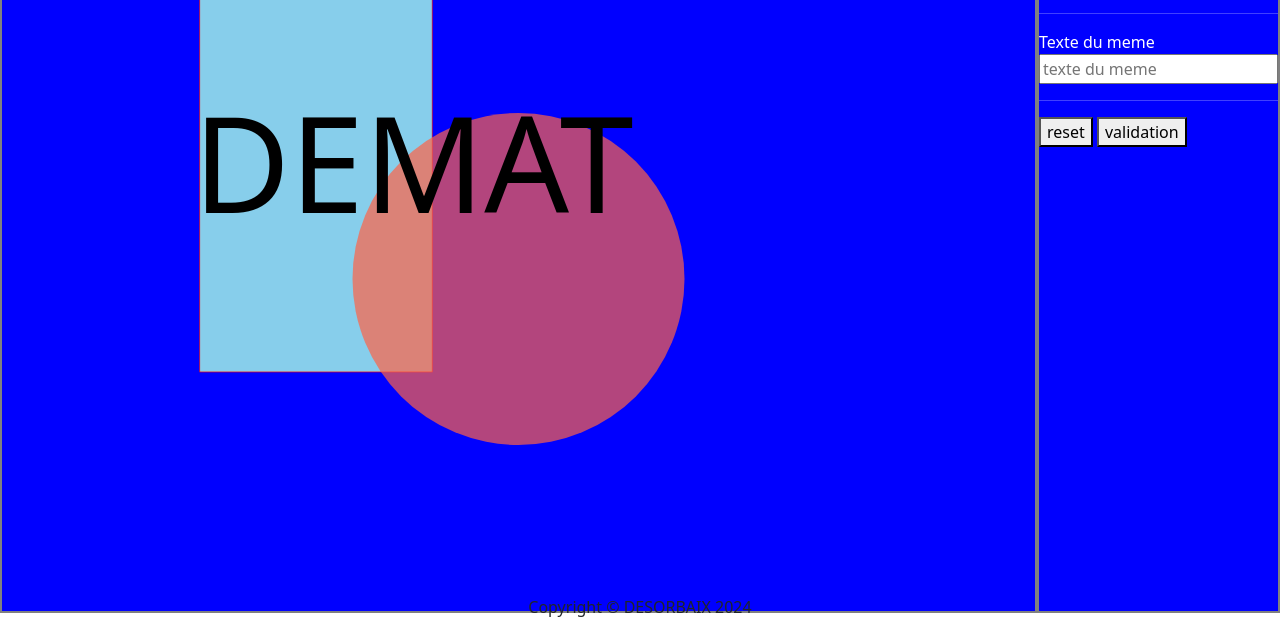
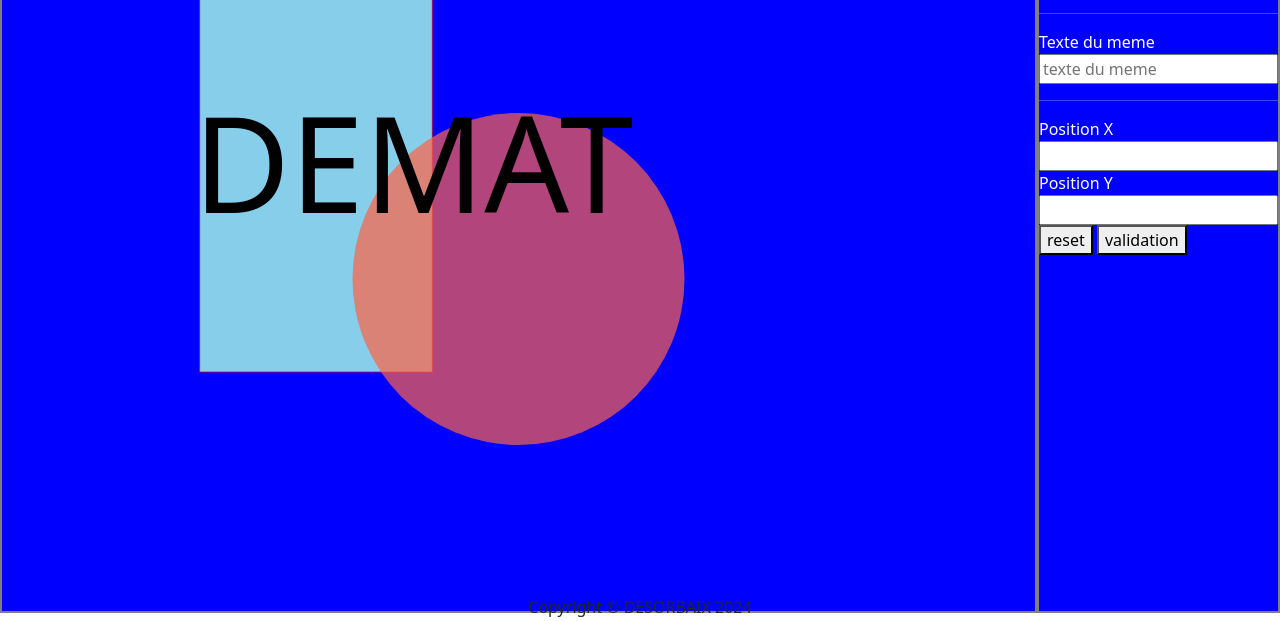
Before and after one commit to Wargrimm/2024-12-03_v2, a website: page index.html in a window 1280 px wide. Shown: the part 179-800 px from the top of the page. Drawn offline with nearby package versions, Linux system fonts and the light colour scheme.

Commit message:
ajout X & Y

```diff
--- a/index.html
+++ b/index.html
@@ -91,6 +91,14 @@
               placeholder="texte du meme"
             />
             <hr />
+            <label for="x">Position X</label>
+            <br />
+            <input type="number"/>
+            <br />
+            <label for="y">Position Y</label>
+            <br />
+            <input type="number"/>
+            <br />
             <button type="reset">reset</button>
             <button type="submit">validation</button>
           </form>
```
